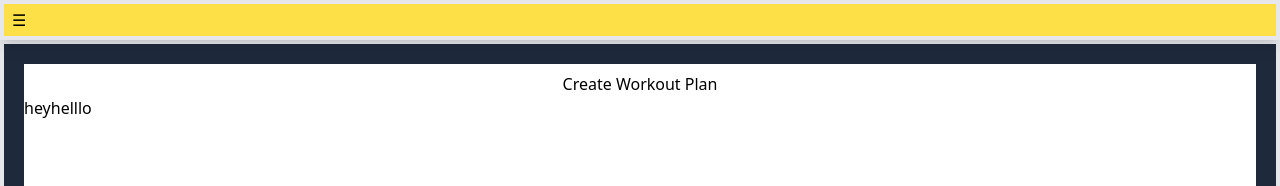
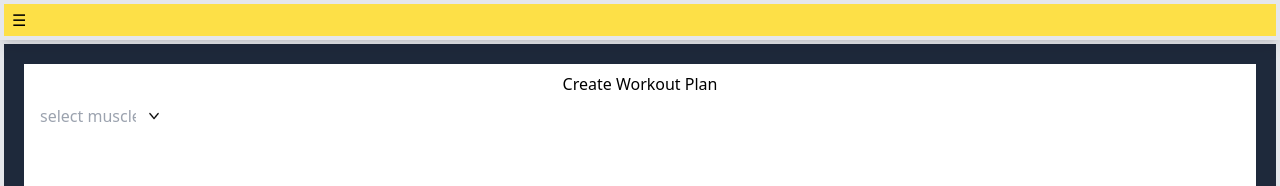
Before and after one commit to shreyash2628/FitGIF, a React (Create React App) app in the folder fitgif/: page /workoutPlan in a window 1280 px wide. Shown: the top 186 px of the page. Built offline with nearby package versions, Linux system fonts and the light colour scheme.

Commit message:
Started working on Create Workout Plan Feature

```diff
--- a/fitgif/src/Components/WorkoutPlan.jsx
+++ b/fitgif/src/Components/WorkoutPlan.jsx
@@ -1,15 +1,23 @@
-import React from 'react'
+import React, { useState } from 'react';
+import downicon from '../Assets/down.png';
 
 const WorkoutPlan = () => {
+    const[showMuscleDropDown,setShowMuscleDropDown] = useState(false);
+
+    const handleOnDownArrowClickForSelectMuscle = ()=>{
+        console.log("hi");
+    }
+
   return (
     <div className='p-5 border border-4 w-screen h-screen bg-slate-800'>
             <div className='bg-white h-screen flex flex-col'>
                 <h1 className='flex justify-center pt-2'>Create Workout Plan</h1>
 
-                <div className='flex flex-row '>
-                    <h1>hey</h1>
-                    <h1>helllo</h1>
-                </div>
+               <div className='bg-white w-56 h-6 m-2 flex flex-row'>
+                        <input className=' px-2 w-28 ' placeholder='select muscle'>
+                        </input>
+                        <img src={downicon} className='w-5  bg-white' alt="" onClick={handleOnDownArrowClickForSelectMuscle} />
+               </div>
 
             </div>
     </div>
```
Also changed, not shown: fitgif/src/Assets/down.png (added).
